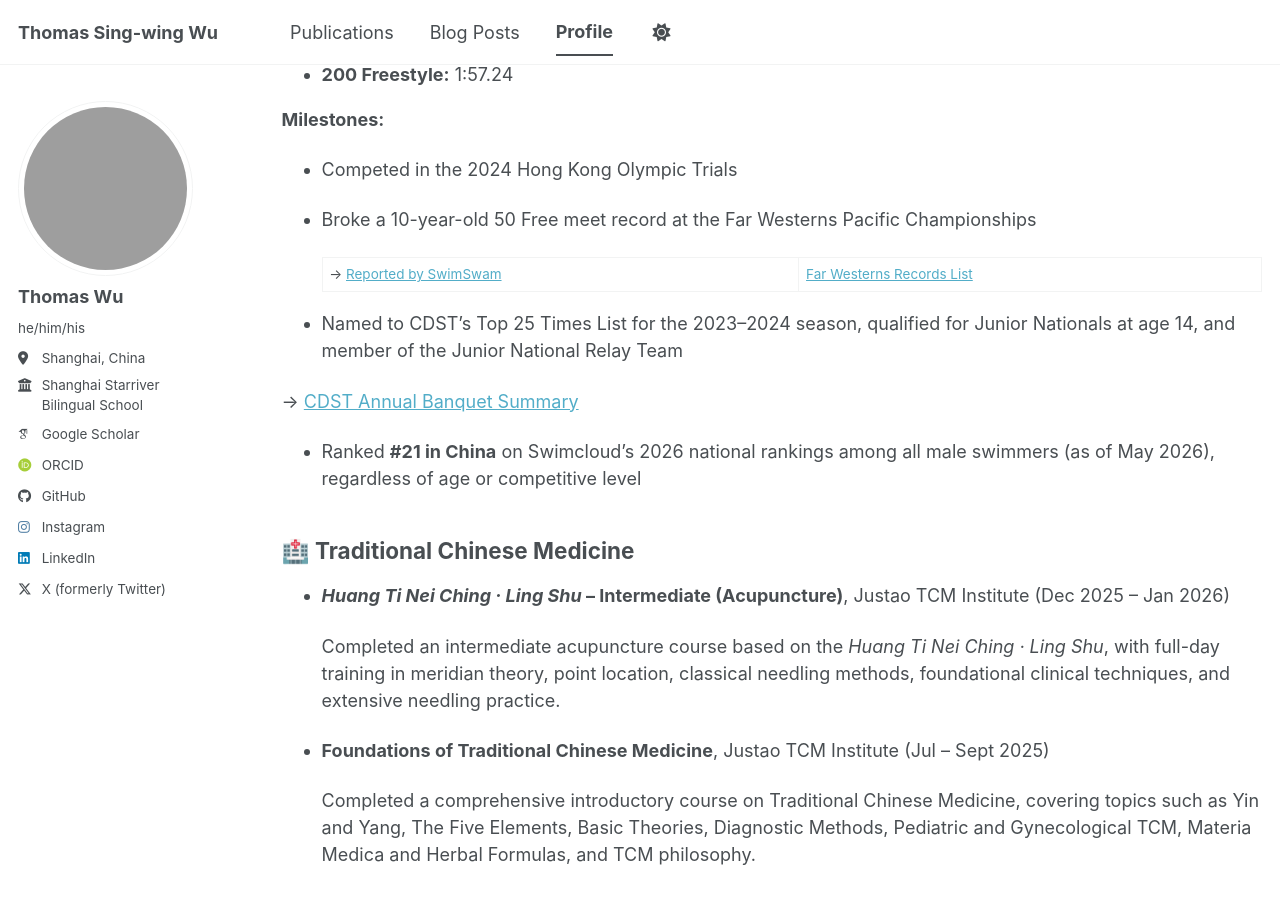
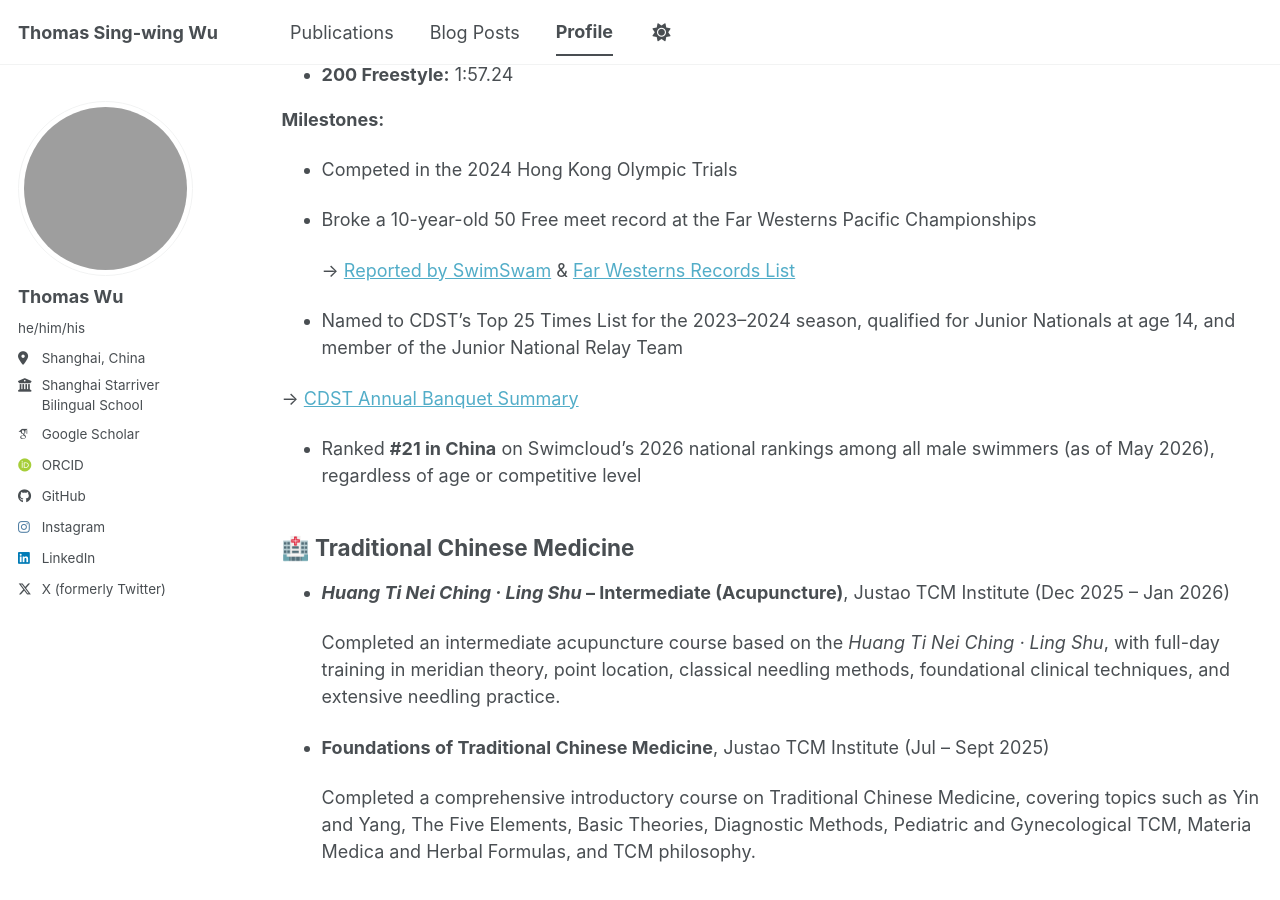
Before and after one commit to TakumiBC/site, a Jekyll site: the page built from _pages/profile.md, in a window 1280 px wide and 900 px high, scrolled down 2115 px. Built offline with Jekyll 4.4.1, drawn with Linux system fonts in a browser that asks for light colours; some web fonts are replaced; a script bundle is joined from its source files by our own code; library files that are not in the unit come from our copies; grey boxes are pictures that could not be loaded.

Commit message:
change symbol

```diff
--- a/_pages/profile.md
+++ b/_pages/profile.md
@@ -73,7 +73,7 @@ Python, Java, JavaScript, TypeScript, HTML/CSS
 
 - Broke a 10-year-old 50 Free meet record at the Far Westerns Pacific Championships
 
-  → [Reported by SwimSwam](https://swimswam.com/hanz-palattao-breaks-20-year-old-meet-record-at-summer-far-westerns/#:~:text=Thomas%20Wu) | [Far Westerns Records List](https://www.pacswim.org/userfiles/cms/documents/435/far-westerns-records-through-2025-lc.pdf)
+  → [Reported by SwimSwam](https://swimswam.com/hanz-palattao-breaks-20-year-old-meet-record-at-summer-far-westerns/#:~:text=Thomas%20Wu) & [Far Westerns Records List](https://www.pacswim.org/userfiles/cms/documents/435/far-westerns-records-through-2025-lc.pdf)
 
 - Named to CDST’s Top 25 Times List for the 2023–2024 season, qualified for Junior Nationals at age 14, and member of the Junior National Relay Team
 
```
